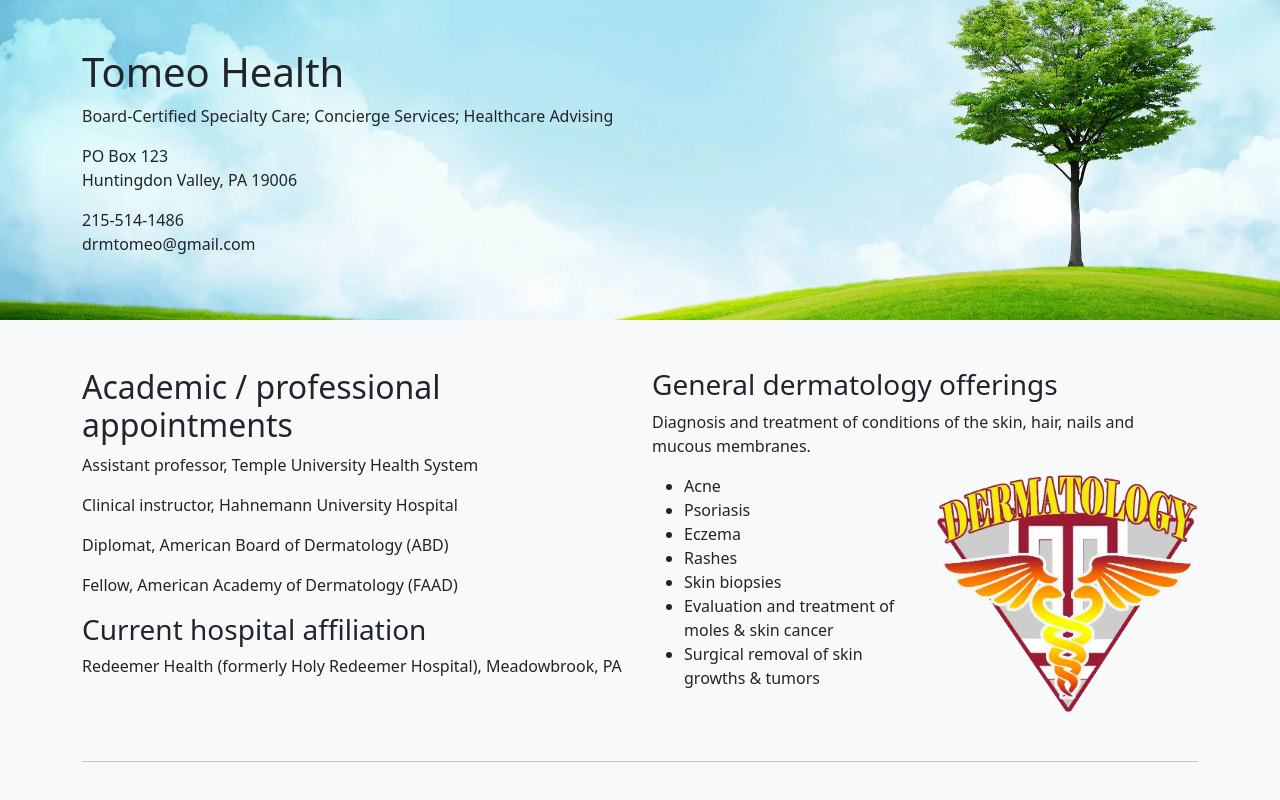
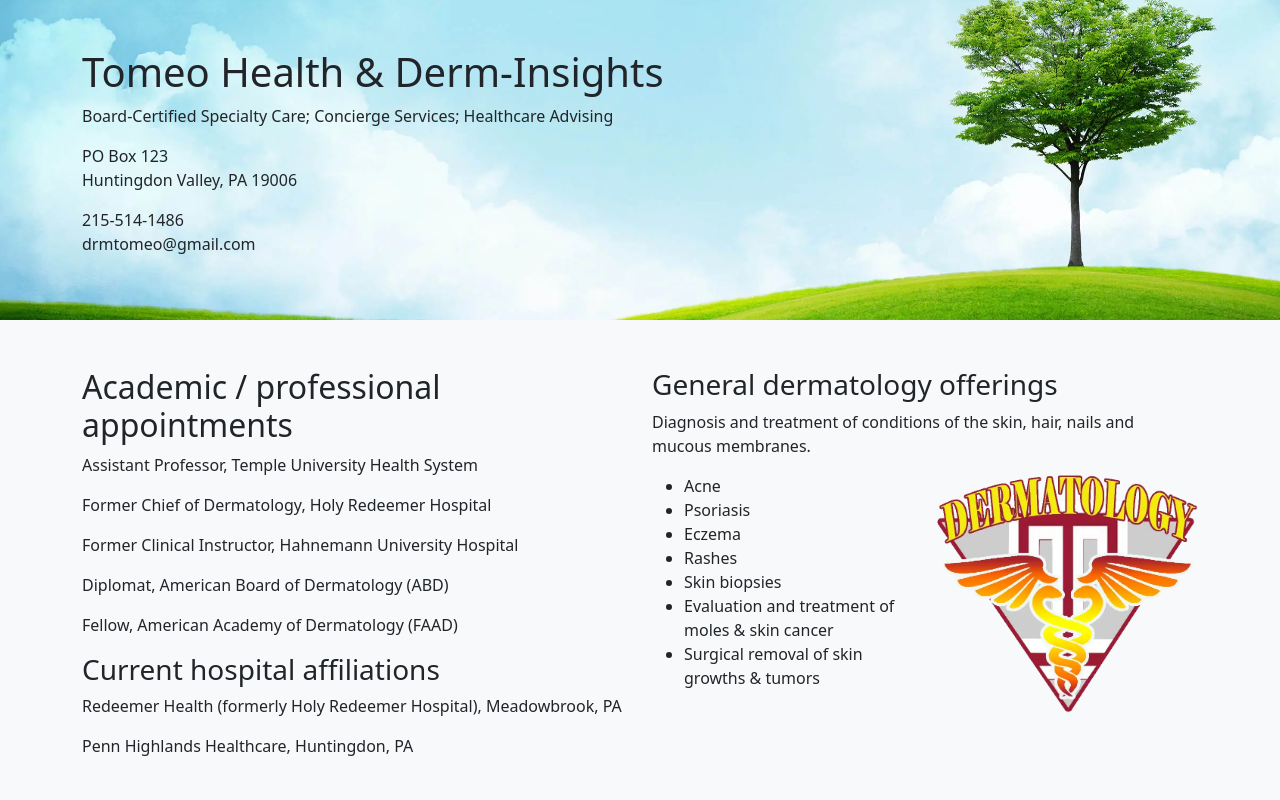
Before and after one commit to fulldecent/tomeoderm.net, a plain HTML site: page index.html in a window 1280 px wide. Shown: the top 800 px of the page. Drawn offline with nearby package versions, Linux system fonts and the light colour scheme.

Commit message:
new appointments

```diff
--- a/index.html
+++ b/index.html
@@ -18,7 +18,7 @@
 <body class="mb-5 bg-light">
   <header class="py-5" id="intro">
     <div class="container">
-      <h1>Tomeo Health</h1>
+      <h1>Tomeo Health &amp; Derm-Insights</h1>
       <p>Board-Certified Specialty Care; Concierge Services; Healthcare Advising</p>
       <address>
         <p>
@@ -43,12 +43,14 @@
     <div class="row">
       <div class="col-md-6">
         <h2>Academic / professional appointments</h2>
-        <p>Assistant professor, Temple University Health System</p>
-        <p>Clinical instructor, Hahnemann University Hospital</p>
+        <p>Assistant Professor, Temple University Health System</p>
+        <p>Former Chief of Dermatology, Holy Redeemer Hospital</p>
+        <p>Former Clinical Instructor, Hahnemann University Hospital</p>
         <p>Diplomat, American Board of Dermatology (ABD)</p>
         <p>Fellow, American Academy of Dermatology (FAAD)</p>
-        <h3>Current hospital affiliation</h3>
+        <h3>Current hospital affiliations</h3>
         <p>Redeemer Health (formerly Holy Redeemer Hospital), Meadowbrook, PA</p>
+        <p>Penn Highlands Healthcare, Huntingdon, PA</p>
       </div>
       <div class="col-md-6">
         <h3>General dermatology offerings</h3>
@@ -186,6 +188,9 @@
         Valley and New Hope, Pennsylvania.</p>
       <p>He was appointed to the prestigious board of the Michener Art Museum in
         Bucks County, Pennsylvania, in 2015, as a collector and patron of the arts.</p>
+      <p>He was also appointed, in 2025, to the advisory board of The Phillips Mill Community Association in New Hope,
+        PA.
+      </p>
       <p>Web sites: <a href="https://www.redeemerhealth.org/">RedeemerHealth.org</a>, <a
           href="https://www.michenerartmuseum.org">MichenerArtMuseum.org</a>, <a
           href="https://www.theartabode.com">TheArtAbode.com</a>
@@ -196,7 +201,7 @@
 
     <footer>
       <p class="text-center">
-        &copy; 2024 Michael Tomeo
+        &copy; 2025 Michael Tomeo
       </p>
       <div class="row">
         <ul class="col-md-6">
```
